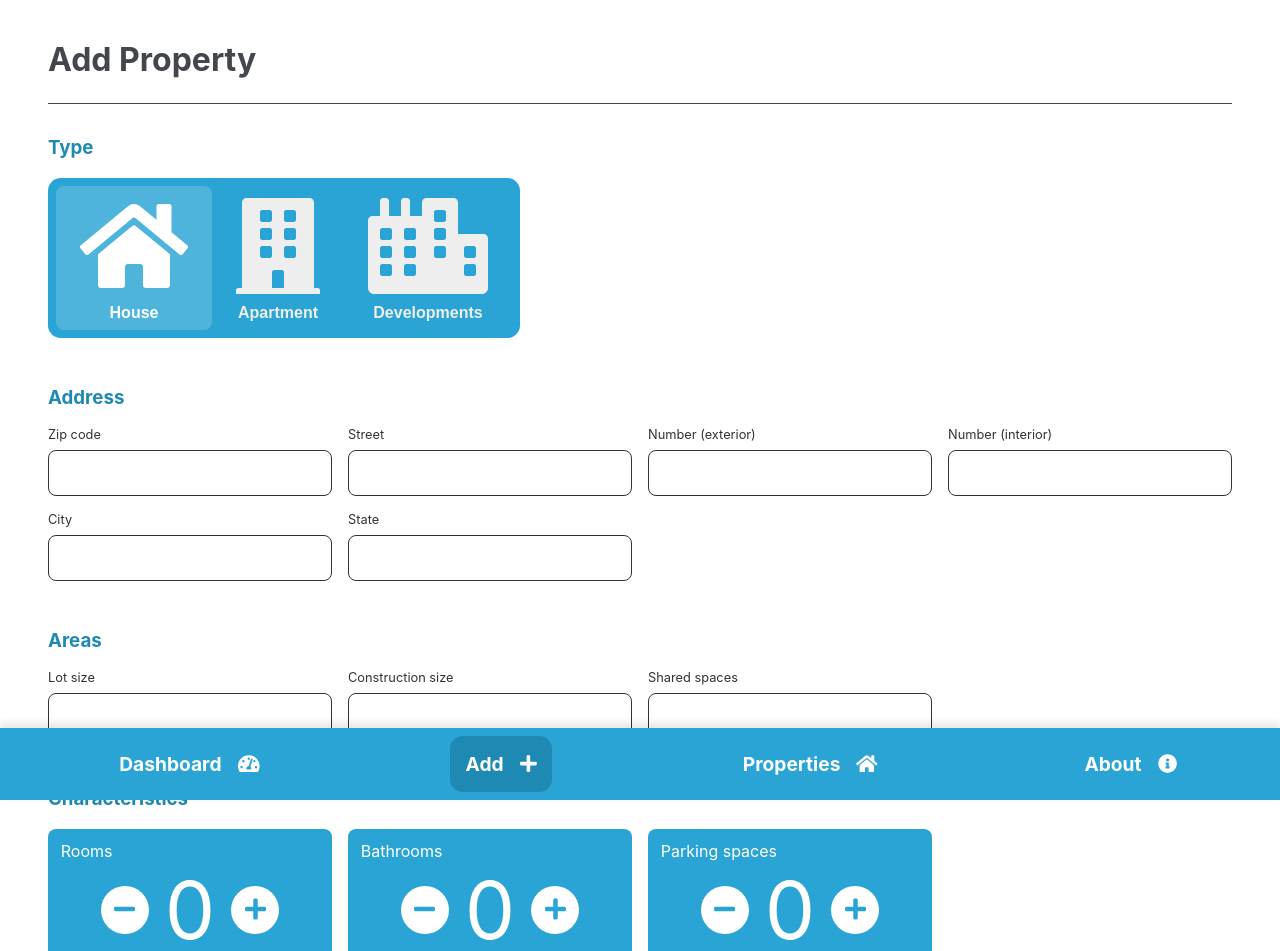
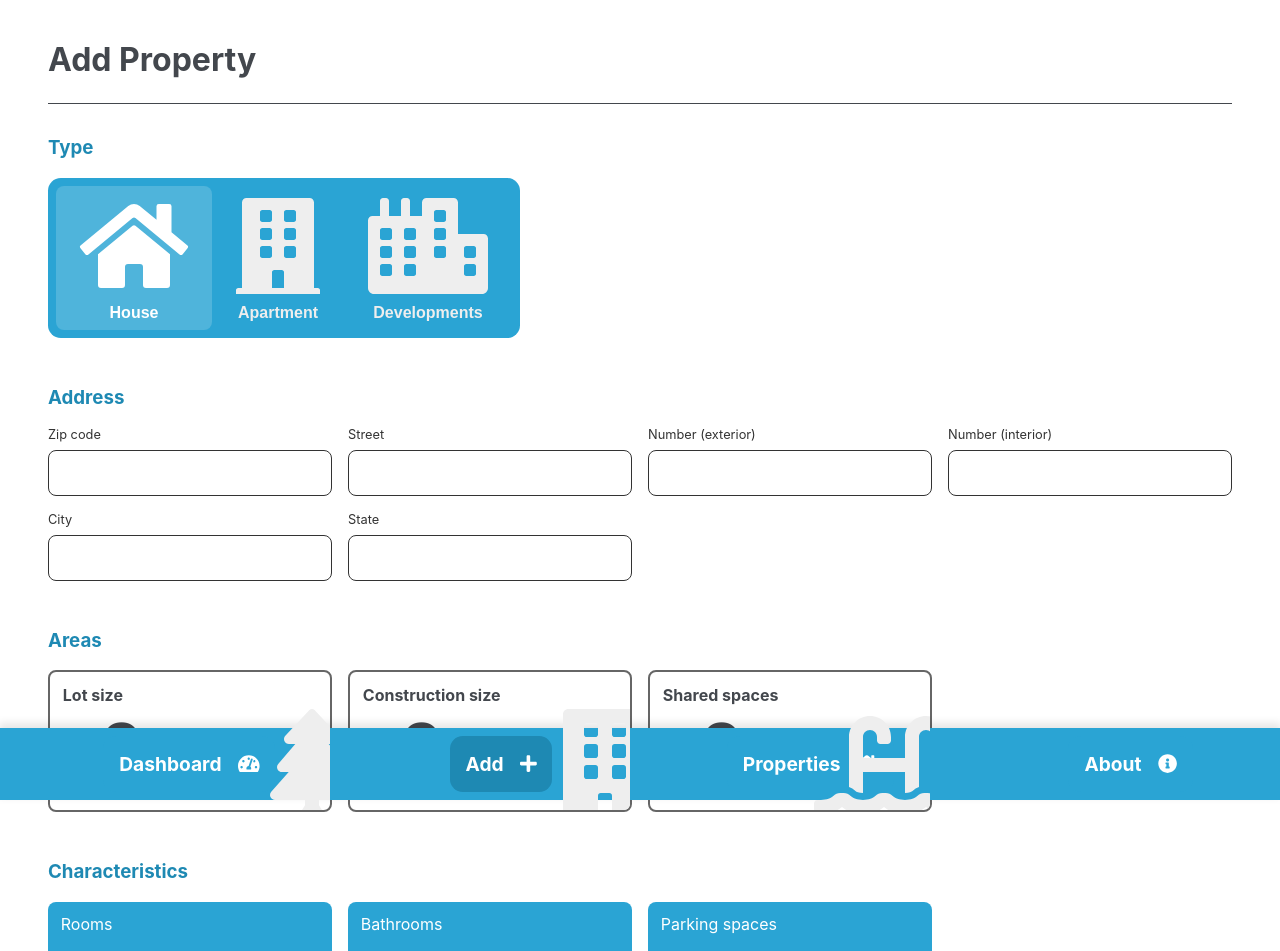
Before and after one commit to denkiapple/PropertyCreator, a React (Create React App) app: page /addproperty in a window 1280 px wide. Shown: the top 951 px of the page. Built offline with nearby package versions, Linux system fonts and the light colour scheme.

Commit message:
New: MetersInput: component created

```diff
--- /dev/null
+++ b/src/Components/MetersInput/MetersInput.jsx
@@ -0,0 +1,46 @@
+import React from "react";
+import { func, number, string, oneOfType, element } from "prop-types";
+
+import styles from "./MetersInput.module.css";
+
+const MetersInput = ({ title, value, onChange, icon }) => {
+  return (
+    <div className={styles.layout}>
+      <p className={styles.title}>
+        {title}
+      </p>
+
+      <div className={styles.container}>
+        <input
+          className={styles.value}
+          type="number"
+          value={value}
+          onChange={onChange}
+        />
+        <span className={styles.meters}>mts<sup>2</sup></span>
+      </div>
+
+      {icon && (
+        <div className={styles.icon}>
+          {icon}
+        </div>
+      )}
+    </div>
+  );
+};
+
+MetersInput.propTypes = {
+  title: string,
+  value: number,
+  onChange: func,
+  icon: oneOfType([ element, null ]),
+};
+
+MetersInput.defaultProps = {
+  title: "Meters Input",
+  value: 0,
+  onChange: () => {},
+  icon: null,
+};
+
+export default MetersInput;
--- /dev/null
+++ b/src/Components/MetersInput/MetersInput.module.css
@@ -0,0 +1,66 @@
+.layout {
+  display: flex;
+  flex-direction: column;
+  align-items: flex-start;
+  justify-content: center;
+
+  position: relative;
+  overflow: hidden;
+
+  padding: 0.8rem;
+  border-radius: 0.5rem;
+  border: 0.15rem solid var(--color-grey-light);
+}
+
+.layout:hover {
+  border: 0.15rem solid var(--color-brand);
+  color: var(--color-brand);
+}
+
+.icon {
+  position: absolute;
+  right: -1.5rem;
+  bottom: -1.5rem;
+
+  margin: 0;
+  padding: 0;
+
+  font-size: 7rem;
+  z-index: 1;
+  color: var(--color-white-very-dark);
+}
+
+.title {
+  width: 100%;
+  margin: 0;
+  padding: 0;
+  text-align: left;
+  font-weight: bold;
+  z-index: 2;
+}
+
+.value {
+  font-size: 5rem;
+  line-height: 5rem;
+  text-align: right;
+
+  margin: 0;
+  padding: 0;
+  width: 6rem;
+
+  color: inherit;
+  background-color: transparent;
+  border: none;
+  z-index: 2;
+}
+
+.value:focus {
+  outline: none;
+  color: var(--color-brand);
+}
+
+.meters {
+  font-size: 2rem;
+  font-weight: bold;
+  z-index: 2;
+}
--- a/src/Components/index.js
+++ b/src/Components/index.js
@@ -2,6 +2,7 @@ export { default as Card } from "./Card/Card";
 export { default as EmptyList } from "./EmptyList/EmptyList";
 export { default as Grid } from "./Grid/Grid";
 export { default as Header } from "./Header/Header";
+export { default as MetersInput } from "./MetersInput/MetersInput";
 export { default as Navigation } from "./Navigation/Navigation";
 export { default as NumberInput } from "./NumberInput/NumberInput";
 export { default as Select } from "./Select/Select";
--- a/src/Containers/PropertyForm/PropertyForm.jsx
+++ b/src/Containers/PropertyForm/PropertyForm.jsx
@@ -1,6 +1,11 @@
 import React from "react";
-import { Grid, Select, Toggle, NumberInput } from "../../Components";
-
+import {
+  Grid,
+  Select,
+  MetersInput,
+  NumberInput,
+  Toggle,
+} from "../../Components";
 
 import { FontAwesomeIcon } from '@fortawesome/react-fontawesome'
 import {
@@ -13,12 +18,15 @@ import {
   faSwimmingPool,
 } from '@fortawesome/free-solid-svg-icons'
 
-
 import { PROPERTY_TYPES } from "../../constants";
 
 import styles from "./PropertyForm.module.css";
 
 const PropertyForm = ({ props }) => {
+  const lotIcon = <FontAwesomeIcon icon={faTree} className={styles.navIcon} />;
+  const commonIcon = <FontAwesomeIcon icon={faSwimmingPool} className={styles.navIcon} />;
+  const buildIcon = <FontAwesomeIcon icon={faBuilding} className={styles.navIcon} />;
+
   const iconSelector = id => {
     switch(id) {
       case 1:
@@ -84,18 +92,15 @@ const PropertyForm = ({ props }) => {
         <h3>Areas</h3>
         <Grid>
           <div className={styles.inputContainer}>
-            <label className={styles.label}>Lot size</label>
-            <input className={styles.input} type="text"></input>
+            <MetersInput title="Lot size" icon={lotIcon} />
           </div>
 
           <div className={styles.inputContainer}>
-            <label className={styles.label}>Construction size</label>
-            <input className={styles.input} type="text"></input>
+            <MetersInput title="Construction size" icon={buildIcon} />
           </div>
 
           <div className={styles.inputContainer}>
-            <label className={styles.label}>Shared spaces</label>
-            <input className={styles.input} type="text"></input>
+            <MetersInput title="Shared spaces" icon={commonIcon} />
           </div>
         </Grid>
       </section>
```
Also changed, not shown: 1 other file (tests, documents, lock files or other folders).
